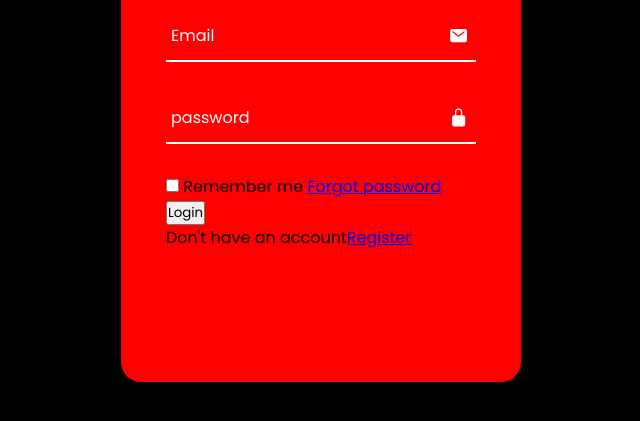
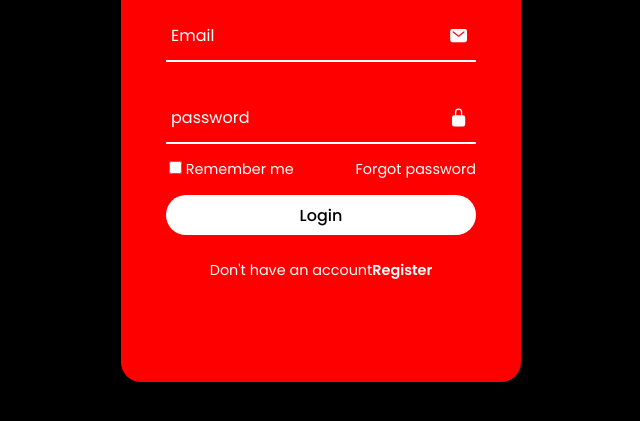
Before and after one commit to ub-victor/Responsive-Animated-Login-Form, a plain HTML site: page index.html in a window 1280 px wide. Shown: the part 243-664 px from the top of the page, without its empty margins (319-959 px from the left). Drawn offline with nearby package versions, Linux system fonts and the light colour scheme.

Commit message:
style all input  and bottom with the p and anchor

```diff
--- a/styles.css
+++ b/styles.css
@@ -69,6 +69,7 @@ This combination creates a user-friendly experience, making it clear when an inp
     outline: none;
     font-size: 1em;
     color: #fff;
+    padding: 0 35px 0 5px;
 }
 
 .input-box .icon {
@@ -78,3 +79,56 @@ This combination creates a user-friendly experience, making it clear when an inp
     font-size: 1.2em;
     line-height: 57px;  /* Set the height of the line to 57 pixels for vertical alignment */
 }
+
+.remember-forgot {
+    /* Set margins: pulls element up by 15px (negative top margin),
+   no margin on the right, and adds 15px of space below the element */
+    margin: -15px 0 15px;
+    font-size: .9em;
+    color: #fff;
+    display: flex;
+    justify-content: space-between;
+}
+
+.remember-forgot label input{
+    margin-left: 3px;
+}
+
+.remember-forgot a{
+    color: #fff;
+    text-decoration: none;
+}
+
+.remember-forgot a:hover{
+    text-decoration: underline;
+}
+
+button{
+    width: 100%;
+    height: 40px;
+    background: #fff;
+    border: none;
+    outline: none;
+    border-radius: 40px;
+    cursor: pointer;
+    font-size: 1em;
+    color: #000;
+    font-weight: 500;
+}
+
+.register-link{
+    font-size: .9em;
+    color: #fff;
+    text-align: center;
+    margin: 25px 0 10px;
+}
+
+.register-link p a {
+    color: #fff;
+    text-decoration: none;
+    font-weight: 600;
+}
+
+.register-link p a:hover {
+    text-decoration: underline;
+}
```
